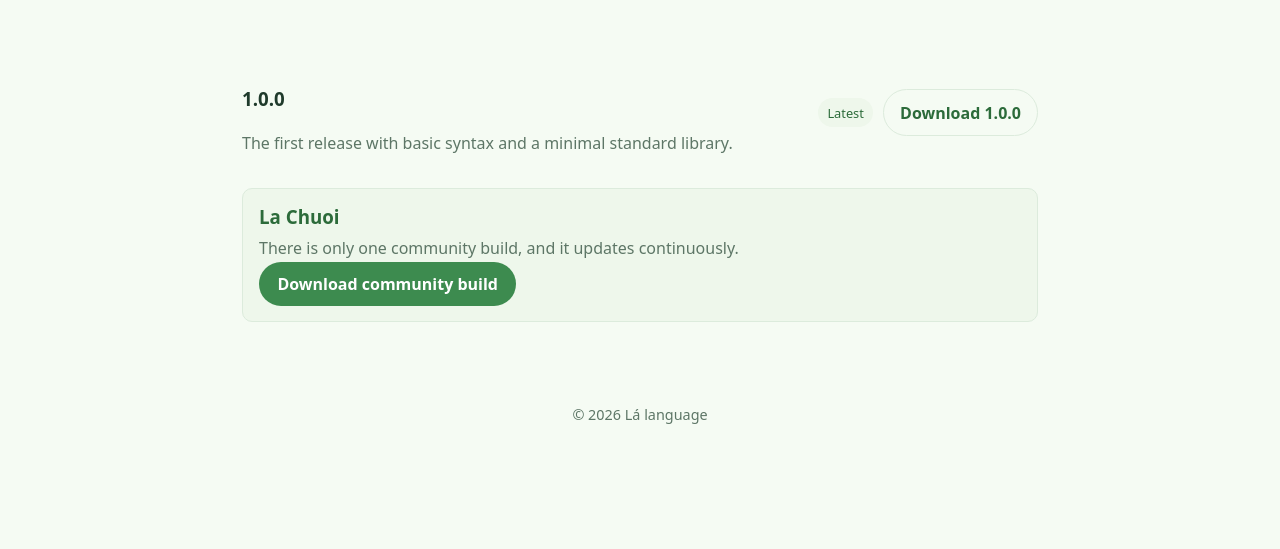
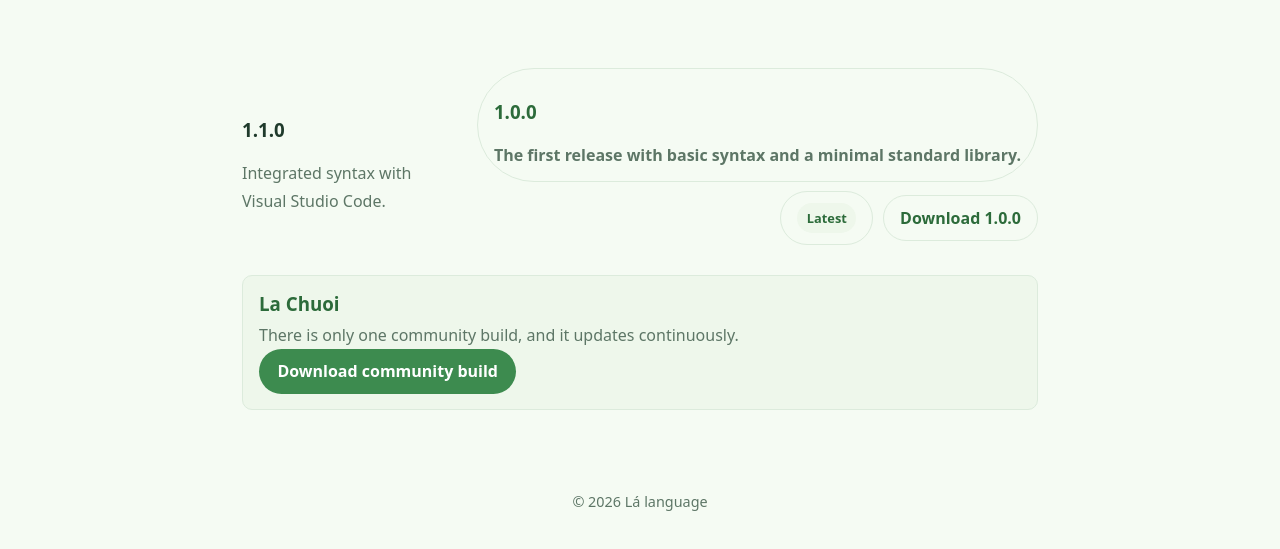
Before and after one commit to hungdev123/la-programming-language, a plain HTML site: page versions.en.html in a window 1280 px wide. Shown: the part 211-760 px from the top of the page. Drawn offline with Linux system fonts and the light colour scheme.

Commit message:
Update versions.en.html

```diff
--- a/versions.en.html
+++ b/versions.en.html
@@ -31,6 +31,13 @@
         <div class="version-list">
           <article class="version-item">
             <div>
+              <h3>1.1.0</h3>
+              <p>Integrated syntax with Visual Studio Code.</p>
+            </div>
+            <div class="version-actions">
+              <a class="button secondary" href="
+          <article class="version-item">
+            <div>
               <h3>1.0.0</h3>
               <p>The first release with basic syntax and a minimal standard library.</p>
             </div>
```
